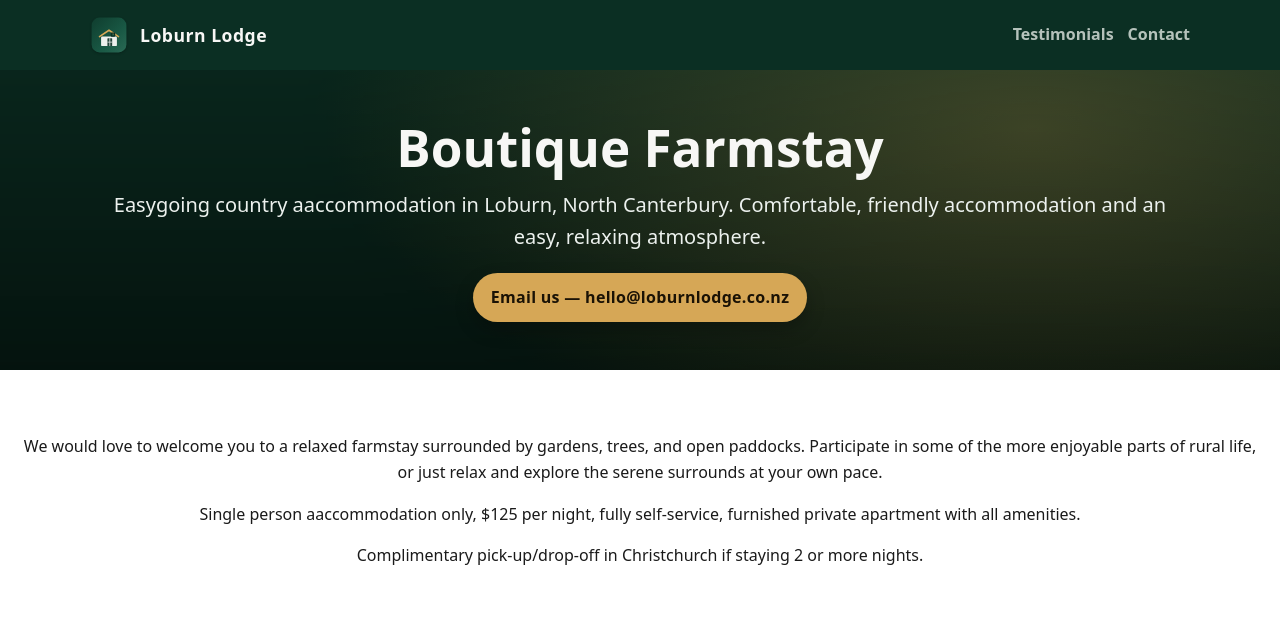
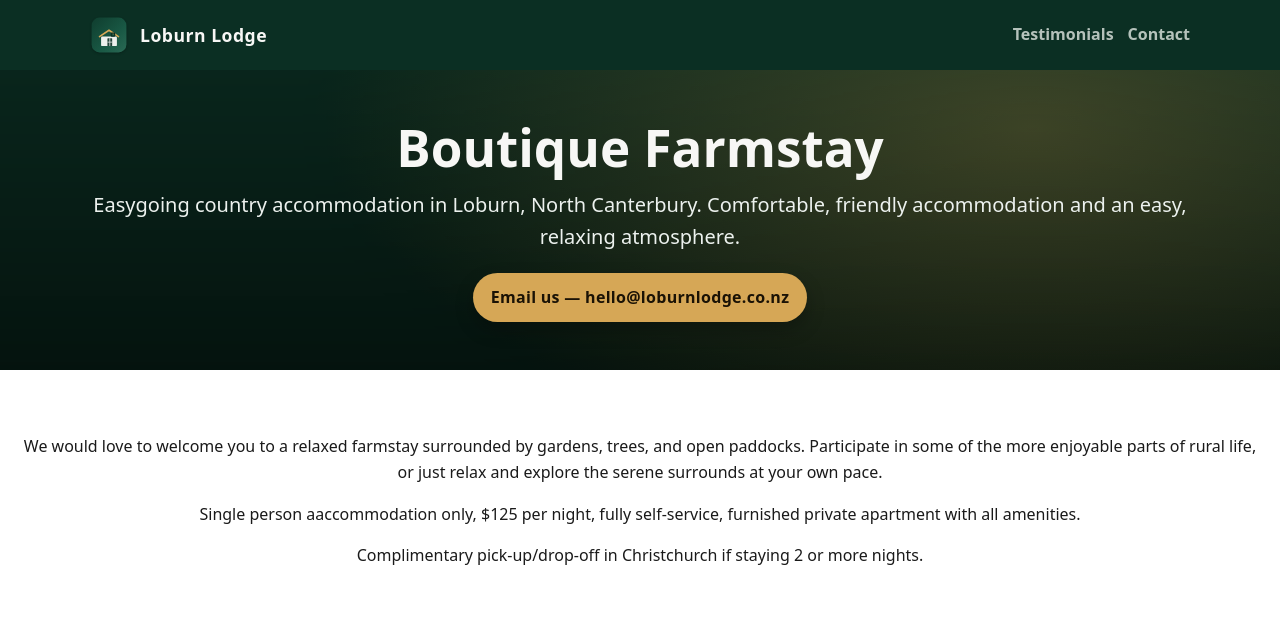
Before and after one commit to davethekiwibloke/loburnlodge-site, a plain HTML site: page index.html in a window 1280 px wide. Shown: the top 624 px of the page. Drawn offline with Linux system fonts and the light colour scheme.

Commit message:
Add files via upload

```diff
--- a/index.html
+++ b/index.html
@@ -146,7 +146,7 @@
   <section class="hero" role="banner">
     <div class="inner wrap">
       <h1>Boutique Farmstay</h1>
-      <p style="text-align: center">Easygoing country aaccommodation in Loburn, North Canterbury. Comfortable, friendly accommodation and an easy, relaxing atmosphere.</p>
+      <p style="text-align: center">Easygoing country accommodation in Loburn, North Canterbury. Comfortable, friendly accommodation and an easy, relaxing atmosphere.</p>
       <a class="cta" href="mailto:hello@loburnlodge.co.nz" aria-label="Email Loburn Lodge">Email us — hello@loburnlodge.co.nz</a>
     </div>
   </section>
```
